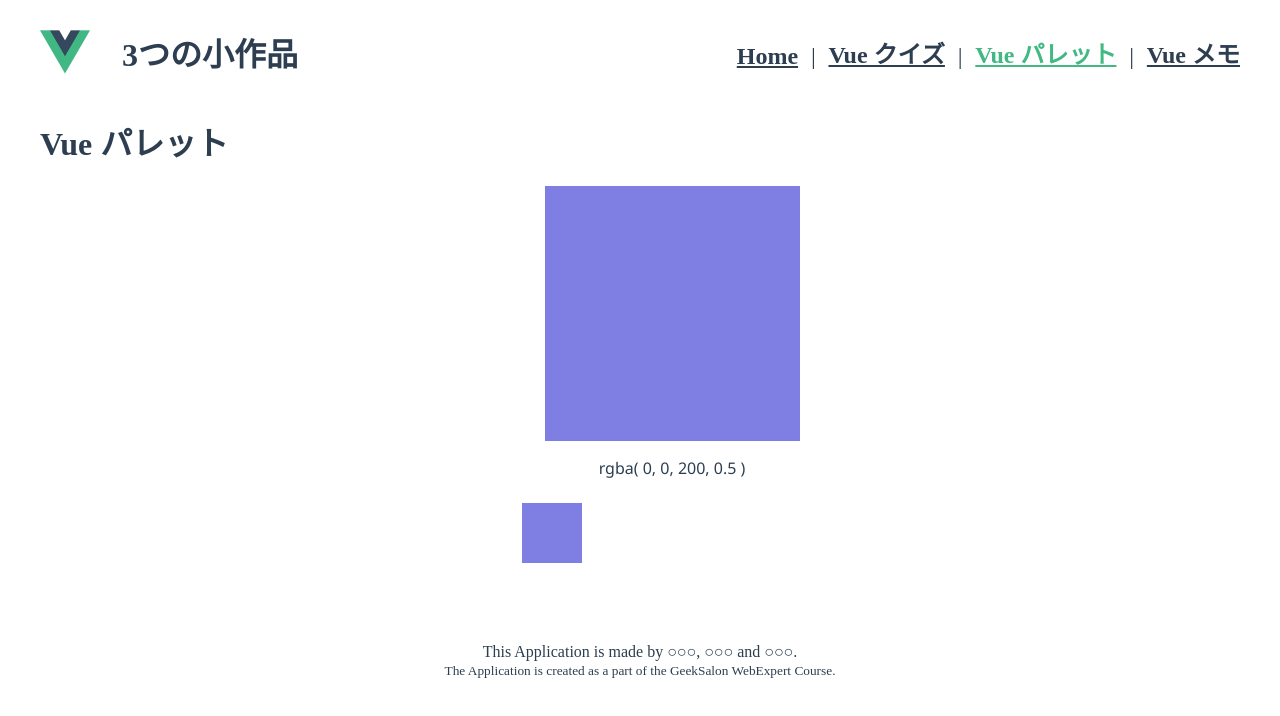
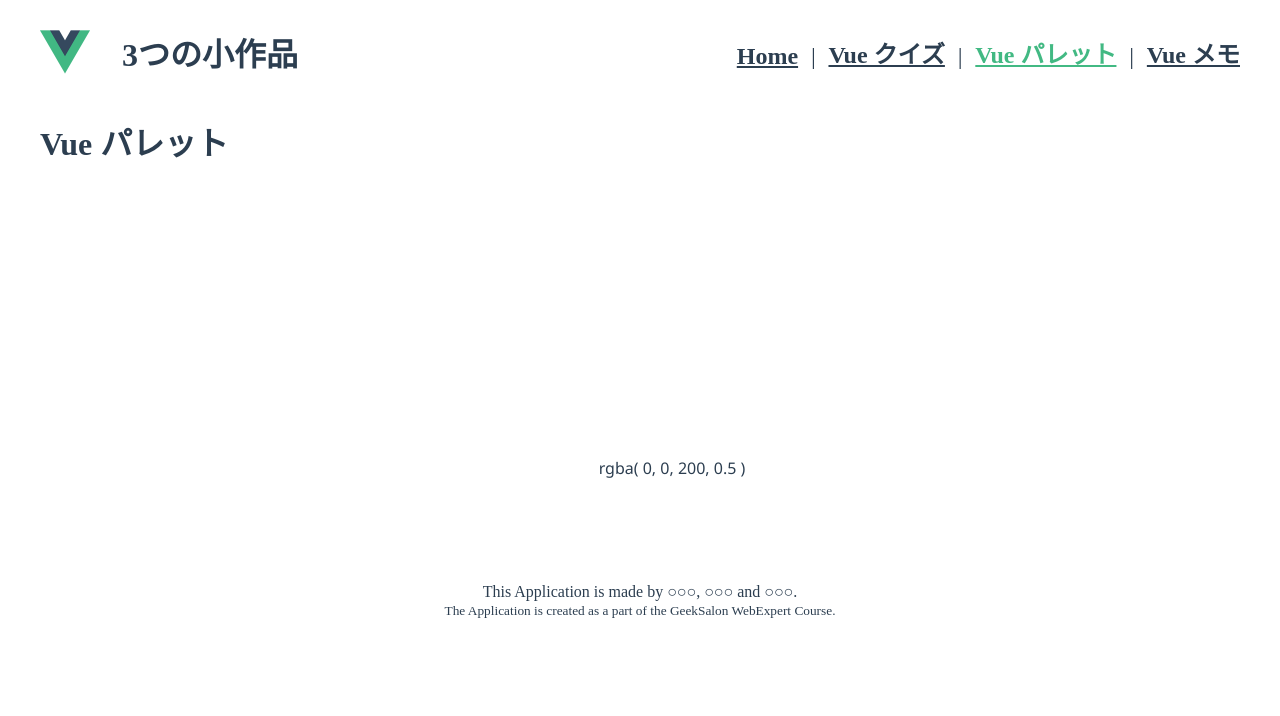
Before and after one commit to caffeine-with-tooyama/three-piecies-app, a Vue app: page /palette in a window 1280 px wide. Shown: the top 716 px of the page. Built offline with nearby package versions, Linux system fonts and the light colour scheme.

Commit message:
みかんせい

```diff
--- a/src/views/PaletteApp.vue
+++ b/src/views/PaletteApp.vue
@@ -11,7 +11,8 @@
     <div class="colors-container">
       <div
         class="mini-palette"
-        v-for="color in colors"
+        v-for="(color, index) in colors"
+        v-bind:key="index"
         v-bind:style="{
           backgroundColor: `rgba(${color.red}, ${color.green}, 200, 0.5)`,
         }"
@@ -23,13 +24,15 @@
 
 <script>
 export default {
+  name: "app",
   data() {
     return {
       red: 0,
       green: 0,
-      colors: [{ red: 0, green: 0 }],
+      colors: [],
     }
   },
+  methods: {
     changeColor(e) {
       this.red = e.offsetX
       this.green = e.offsetY
@@ -52,6 +55,7 @@ export default {
         return {
           backgroundColor: `rgba(${this.red}, ${this.green}, 200, 0.5)`,
         }
+      },
     },
   },
 }
```
Lines whose indentation alone changed are shown as unchanged.
